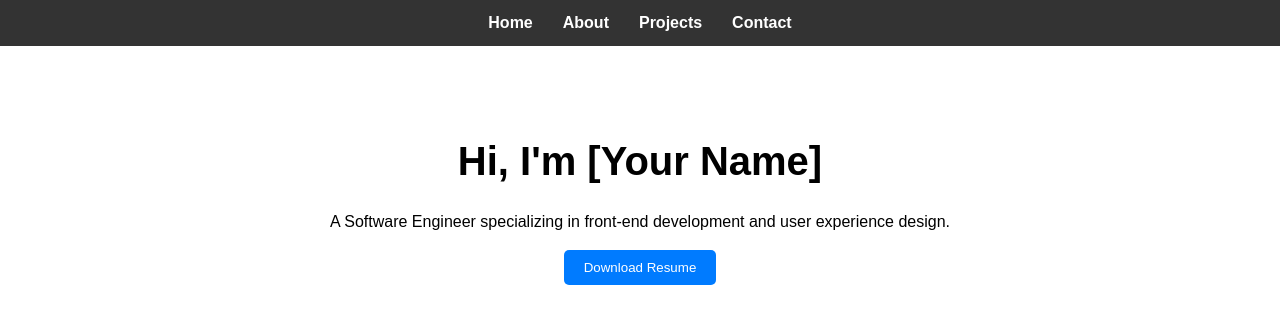
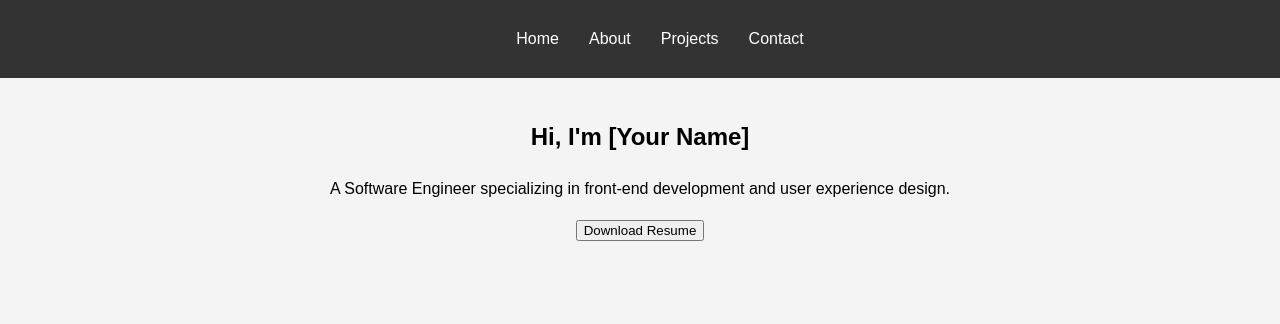
Before and after one commit to Nirupavardhan/my_portfolio, a plain HTML site: page index.html in a window 1280 px wide. Drawn offline with Linux system fonts and the light colour scheme.

Commit message:
Update style.css

```diff
--- a/css/style.css
+++ b/css/style.css
@@ -2,6 +2,7 @@ body {
   font-family: Arial, sans-serif;
   margin: 0;
   padding: 0;
+  background: #f4f4f4;
   line-height: 1.6;
 }
 
@@ -15,8 +16,6 @@ header nav ul {
   list-style: none;
   display: flex;
   justify-content: center;
-  margin: 0;
-  padding: 0;
 }
 
 header nav ul li {
@@ -26,28 +25,27 @@ header nav ul li {
 header nav ul li a {
   color: #fff;
   text-decoration: none;
-  font-weight: bold;
 }
 
-#intro {
+section {
+  padding: 20px;
   text-align: center;
-  padding: 50px 20px;
 }
 
-#intro h1 {
-  font-size: 2.5em;
-  margin-bottom: 10px;
+form {
+  margin-top: 20px;
 }
 
-#intro button {
+form input, form textarea {
+  width: 80%;
+  padding: 10px;
+  margin: 10px 0;
+}
+
+form button {
+  padding: 10px 20px;
   background: #007BFF;
   color: #fff;
-  padding: 10px 20px;
   border: none;
   cursor: pointer;
-  border-radius: 5px;
 }
-
-#intro button:hover {
-  background: #0056b3;
-}
```
